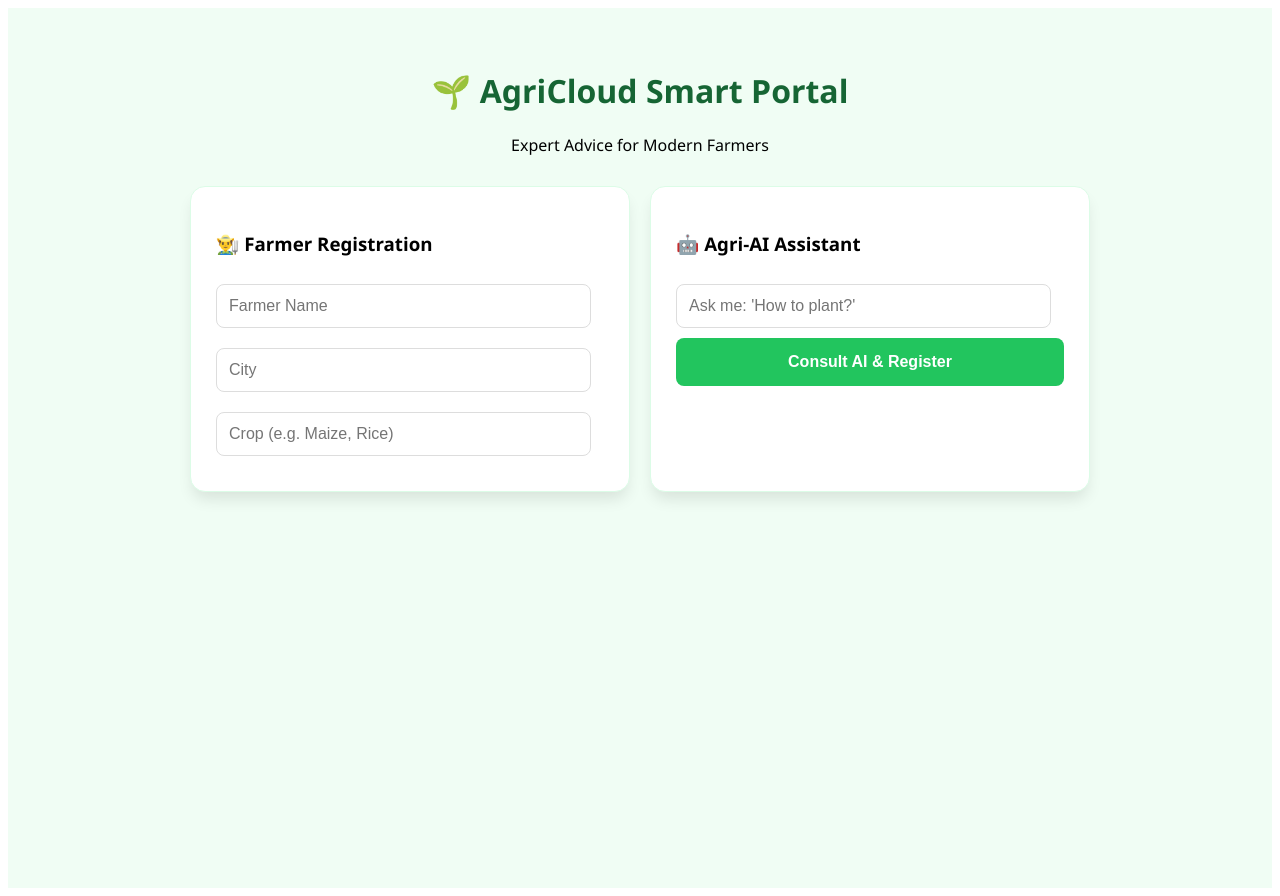
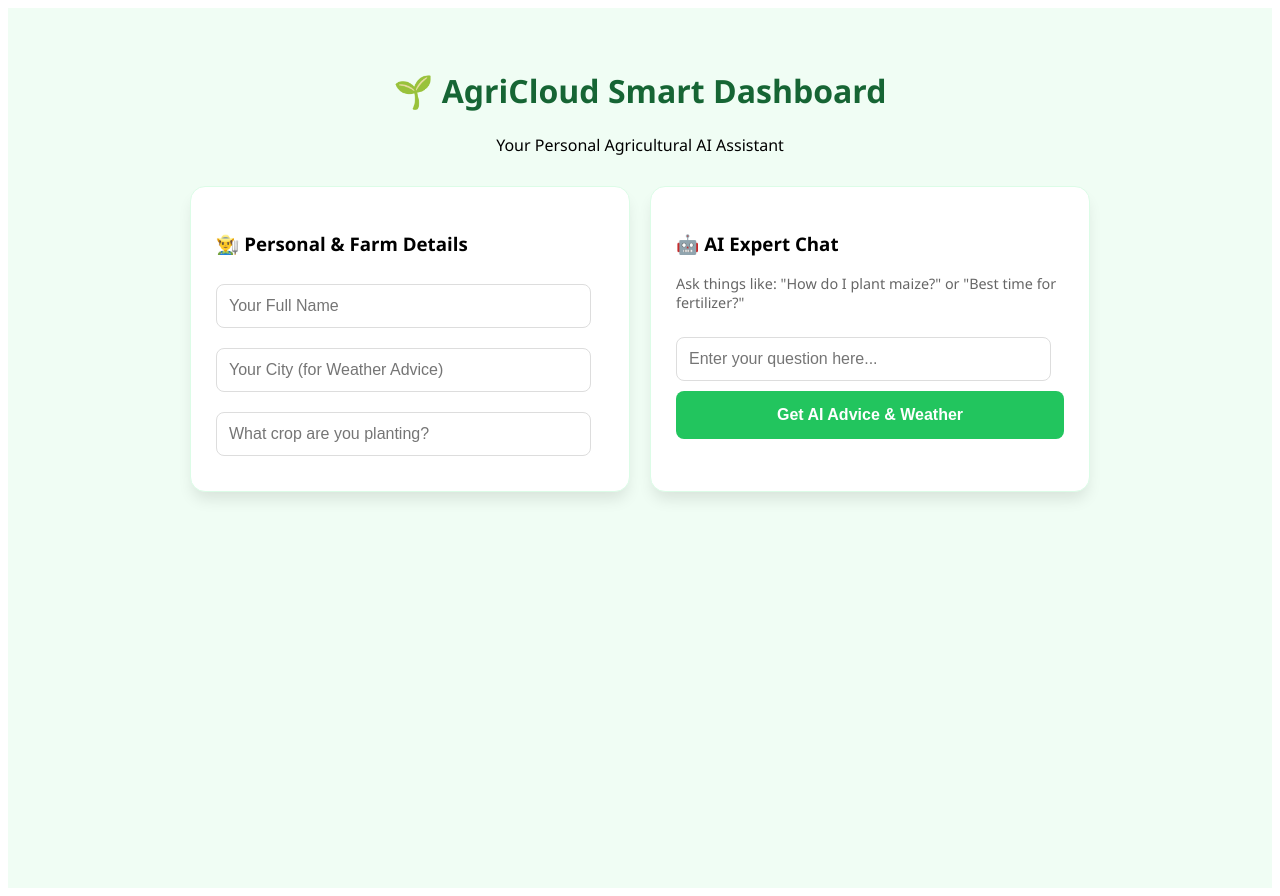
Before and after one commit to ellella2123/AgriCloud-Smart-System, a React (Create React App) app in the folder frontend/: page / in a window 1280 px wide. Built offline with nearby package versions, Linux system fonts and the light colour scheme.

Commit message:
Enhance App with loading state and UI updates

```diff
--- a/frontend/src/App.js
+++ b/frontend/src/App.js
@@ -4,46 +4,62 @@ import './App.css';
 function App() {
   const [formData, setFormData] = useState({ name: '', city: '', crop: '', query: '' });
   const [result, setResult] = useState(null);
+  const [loading, setLoading] = useState(false);
 
   const handleAction = async () => {
-    const url = `/api/message?name=${formData.name}&city=${formData.city}&crop=${formData.crop}&query=${formData.query}`;
-    const res = await fetch(url);
-    const data = await res.json();
-    setResult(data);
+    if (!formData.city || !formData.name) {
+      alert("Please enter at least your Name and City!");
+      return;
+    }
+    setLoading(true);
+    try {
+      // This sends all 4 pieces of data to your Python backend
+      const url = `/api/message?name=${formData.name}&city=${formData.city}&crop=${formData.crop}&query=${formData.query}`;
+      const res = await fetch(url);
+      const data = await res.json();
+      setResult(data);
+    } catch (error) {
+      alert("System update in progress. Please try again in 1 minute.");
+    } finally {
+      setLoading(false);
+    }
   };
 
   return (
     <div className="container">
       <header>
-        <h1>🌱 AgriCloud Smart Portal</h1>
-        <p>Expert Advice for Modern Farmers</p>
+        <h1>🌱 AgriCloud Smart Dashboard</h1>
+        <p>Your Personal Agricultural AI Assistant</p>
       </header>
 
       <div className="main-grid">
-        {/* Section 1: Farmer Registration */}
         <section className="card">
-          <h3>👨‍🌾 Farmer Registration</h3>
-          <input placeholder="Farmer Name" onChange={(e) => setFormData({...formData, name: e.target.value})} />
-          <input placeholder="City" onChange={(e) => setFormData({...formData, city: e.target.value})} />
-          <input placeholder="Crop (e.g. Maize, Rice)" onChange={(e) => setFormData({...formData, crop: e.target.value})} />
+          <h3>👨‍🌾 Personal & Farm Details</h3>
+          <input placeholder="Your Full Name" onChange={(e) => setFormData({...formData, name: e.target.value})} />
+          <input placeholder="Your City (for Weather Advice)" onChange={(e) => setFormData({...formData, city: e.target.value})} />
+          <input placeholder="What crop are you planting?" onChange={(e) => setFormData({...formData, crop: e.target.value})} />
         </section>
 
-        {/* Section 2: AI Chatbot */}
         <section className="card">
-          <h3>🤖 Agri-AI Assistant</h3>
-          <input placeholder="Ask me: 'How to plant?'" onChange={(e) => setFormData({...formData, query: e.target.value})} />
-          <button onClick={handleAction}>Consult AI & Register</button>
+          <h3>🤖 AI Expert Chat</h3>
+          <p style={{fontSize: '0.9rem', color: '#666'}}>Ask things like: "How do I plant maize?" or "Best time for fertilizer?"</p>
+          <input placeholder="Enter your question here..." onChange={(e) => setFormData({...formData, query: e.target.value})} />
+          <button onClick={handleAction} disabled={loading}>
+            {loading ? "Analyzing Data..." : "Get AI Advice & Weather"}
+          </button>
         </section>
       </div>
 
-      {/* Section 3: Result Display */}
       {result && (
         <div className="result-area">
-          <h2>Welcome, {result.farmer}!</h2>
+          <h2>Hello, {result.farmer}!</h2>
           <div className="info-box">
-            <p><strong>Location:</strong> {result.city}</p>
-            <p><strong>Target Crop:</strong> {result.crop}</p>
-            <p className="ai-text"><strong>AI Expert Advice:</strong> {result.ai_advice}</p>
+            <p>📍 <strong>Location:</strong> {result.city}</p>
+            <p>🌾 <strong>Crop Focus:</strong> {result.crop || "General Farming"}</p>
+            <p>🌡️ <strong>Current Temperature:</strong> {result.weather_temp}</p>
+            <div className="ai-text">
+               <p><strong>💡 AI Agricultural Advice:</strong> {result.ai_advice}</p>
+            </div>
           </div>
         </div>
       )}
```
